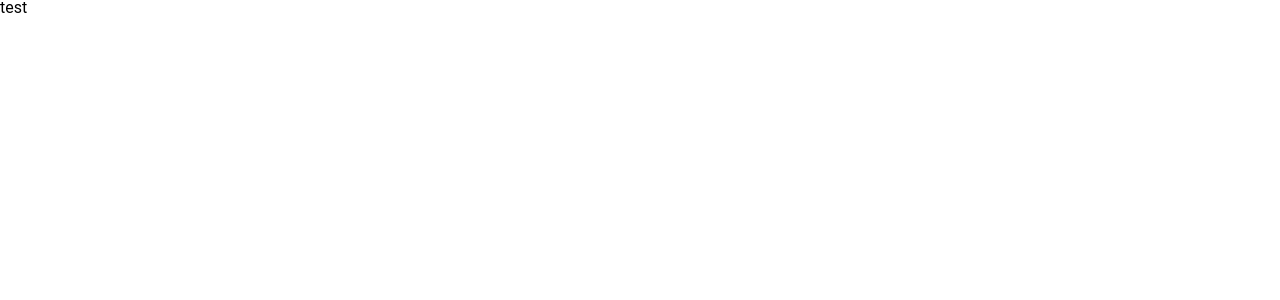
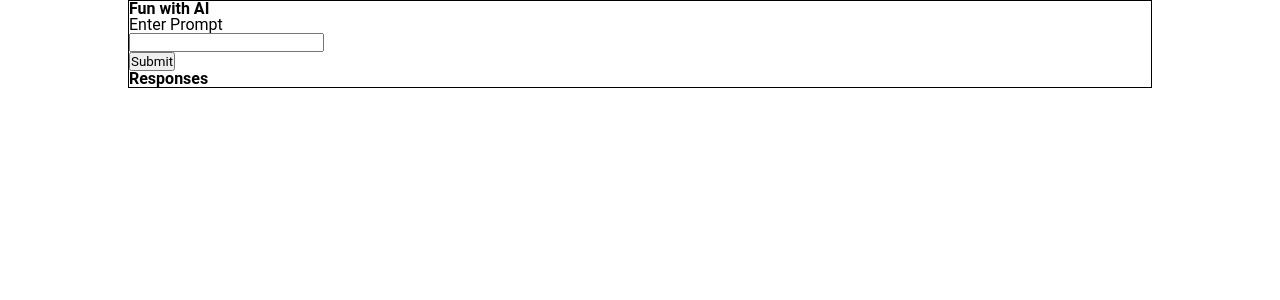
Before and after one commit to RobPanneton/Shopify_Application, a React (Create React App) app in the folder app/: page / in a window 1280 px wide. Shown: the top 300 px of the page. Built offline with nearby package versions, Linux system fonts and the light colour scheme.

Commit message:
add starting content tags

```diff
--- a/app/src/App.js
+++ b/app/src/App.js
@@ -1,4 +1,6 @@
 import React from "react";
+
+import { MainPage } from "./components/MainPage";
 
 import { GlobalStyle } from "./GlobalStyles";
 
@@ -6,7 +8,7 @@ function App() {
   return (
     <>
       <GlobalStyle />
-      <div>test</div>
+      <MainPage />
     </>
   );
 }
--- /dev/null
+++ b/app/src/components/MainPage.js
@@ -0,0 +1,32 @@
+import React from "react";
+
+import styled from "styled-components";
+
+export const MainPage = () => {
+  return (
+    <>
+      <MainWrapper>
+        <ContentWrapper>
+          <h1>Fun with AI</h1>
+          <p>Enter Prompt</p>
+          <input type='text'></input>
+          <div className='submit-div'>
+            <button>Submit</button>
+          </div>
+          <h2>Responses</h2>
+        </ContentWrapper>
+      </MainWrapper>
+    </>
+  );
+};
+
+const MainWrapper = styled.div`
+  width: 100%;
+  min-height: 100vh;
+`;
+
+const ContentWrapper = styled.div`
+  width: 80%;
+  margin: 0 auto;
+  border: 1px solid black;
+`;
```
